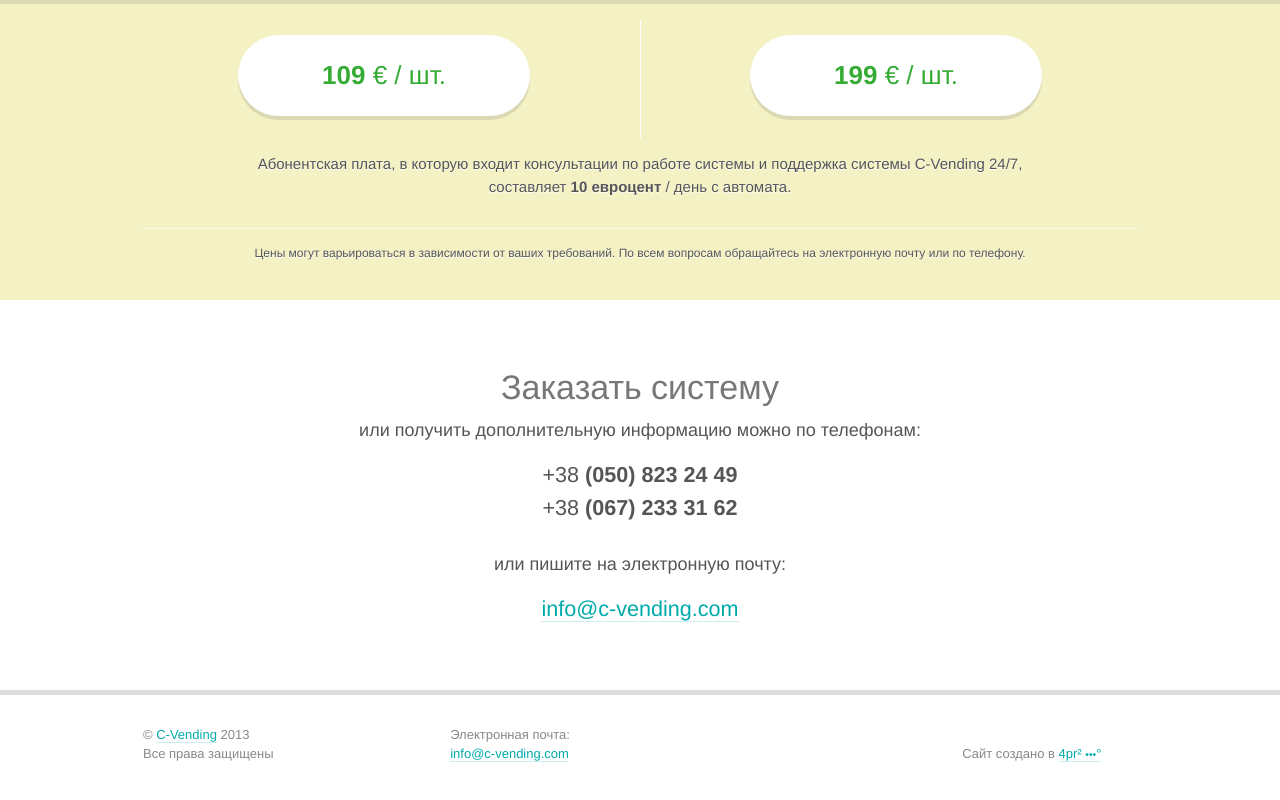
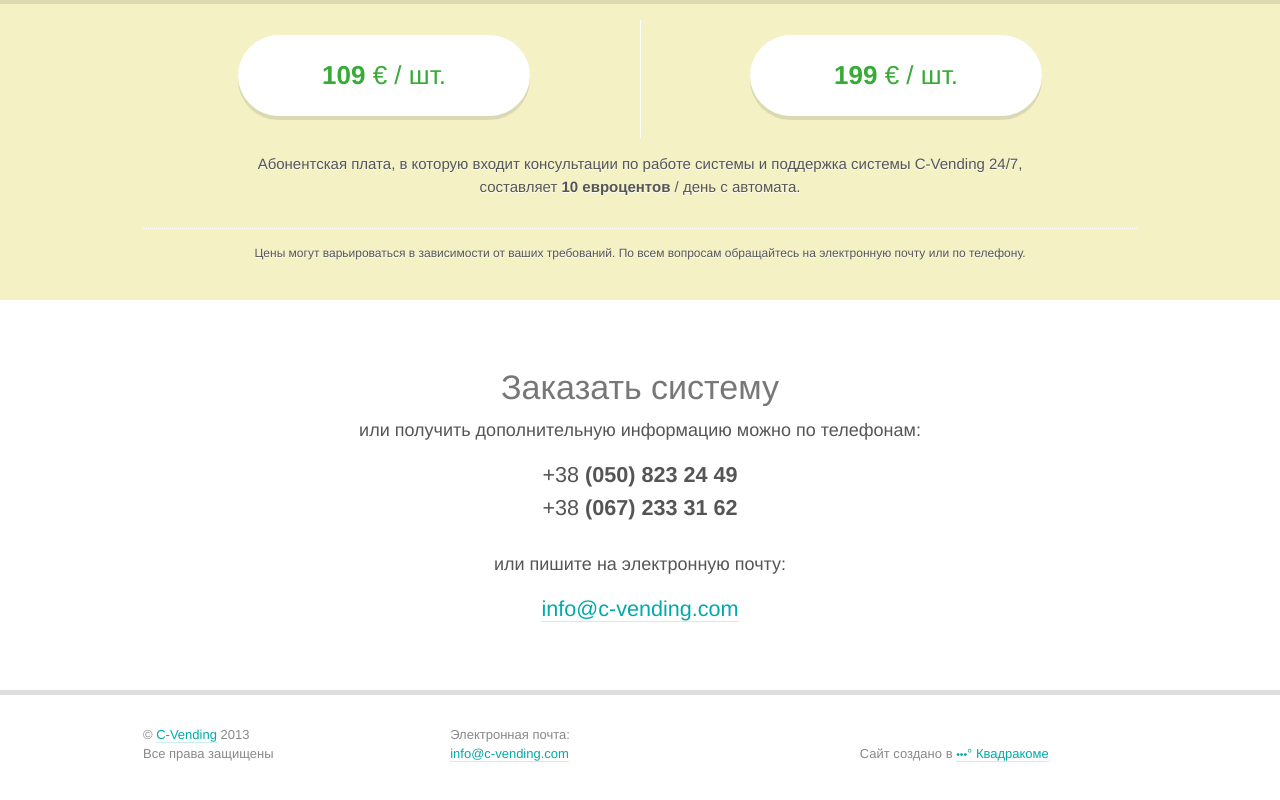
Before and after one commit to 4pr2/c-vending, a plain HTML site: page index.html in a window 1280 px wide. Shown: the part 1879-2679 px from the top of the page. Drawn offline with Linux system fonts and the light colour scheme.

Commit message:
kvadracom

```diff
--- a/index.html
+++ b/index.html
@@ -192,7 +192,7 @@ ga('send', 'pageview');
       </div>
       <div style="max-width: 800px; margin: 0 auto" class="t-center">
         <p>
-          Абонентская плата, в которую входит консультации по работе системы и поддержка системы C-Vending 24/7, составляет <span class="t-bold">10 евроцент</span> / день с автомата.
+          Абонентская плата, в которую входит консультации по работе системы и поддержка системы C-Vending 24/7, составляет <span class="t-bold">10 евроцентов</span> / день с автомата.
         </p>
       </div>
       <hr>
@@ -240,16 +240,16 @@ ga('send', 'pageview');
         </div>
       </div>
 
-      <div class="block w50">
+      <div class="block w40">
         <div class="inblock">
             Электронная почта: <br>
             <a href="mailto:info@c-vending.com">info@c-vending.com</a>
         </div>
       </div>
 
-      <div class="block w20">
+      <div class="block w30">
         <div class="inblock"> <br>
-          Сайт создано в <a href="http://4pr2.com" target="_blank">4pr² <span class="t-smaller">•••</span>°</a>
+          Сайт создано <nobr>в <a href="http://4pr2.com" target="_blank"> <span class="t-smaller">•••</span>°&nbsp;Квадракоме</a><nobr>
         </div>
       </div>
     </div>
```
Also changed, not shown: 1 other file.
